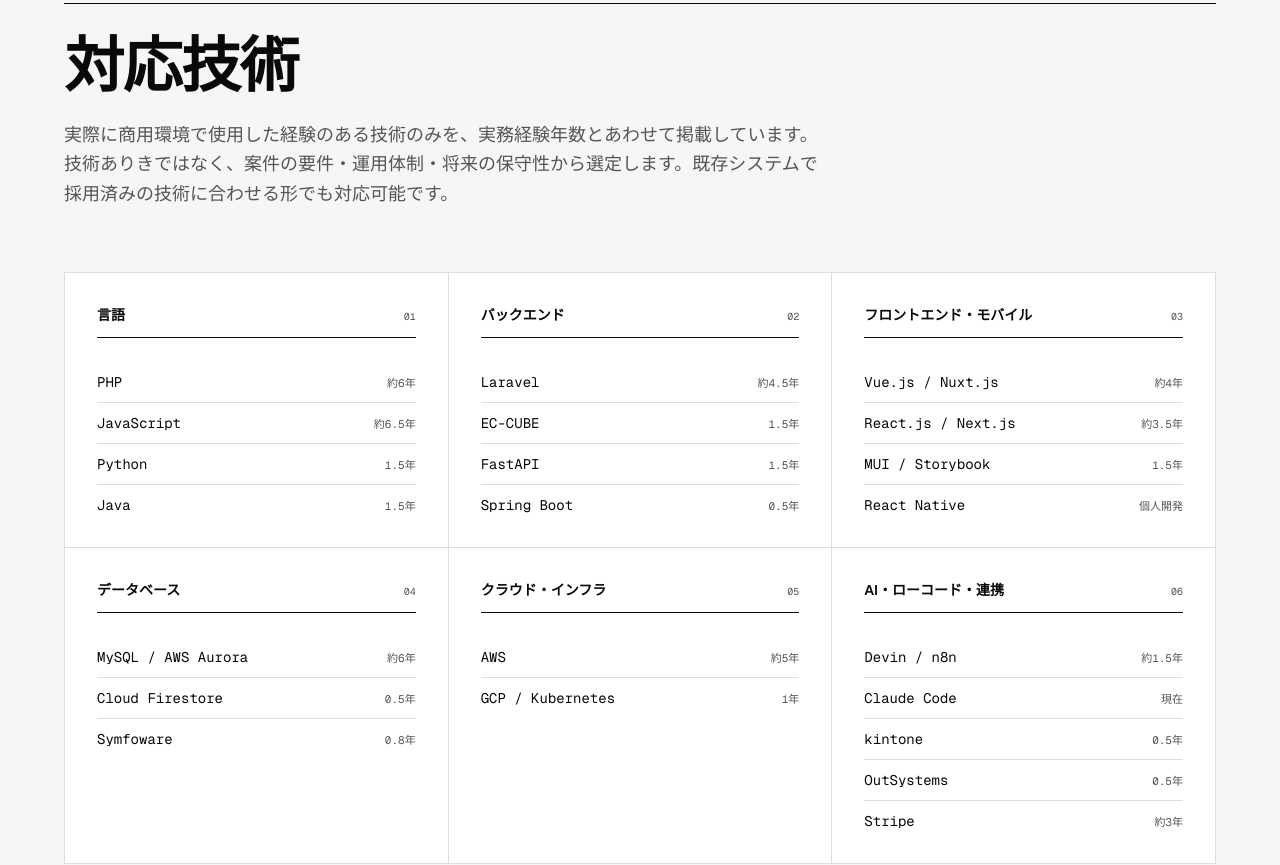
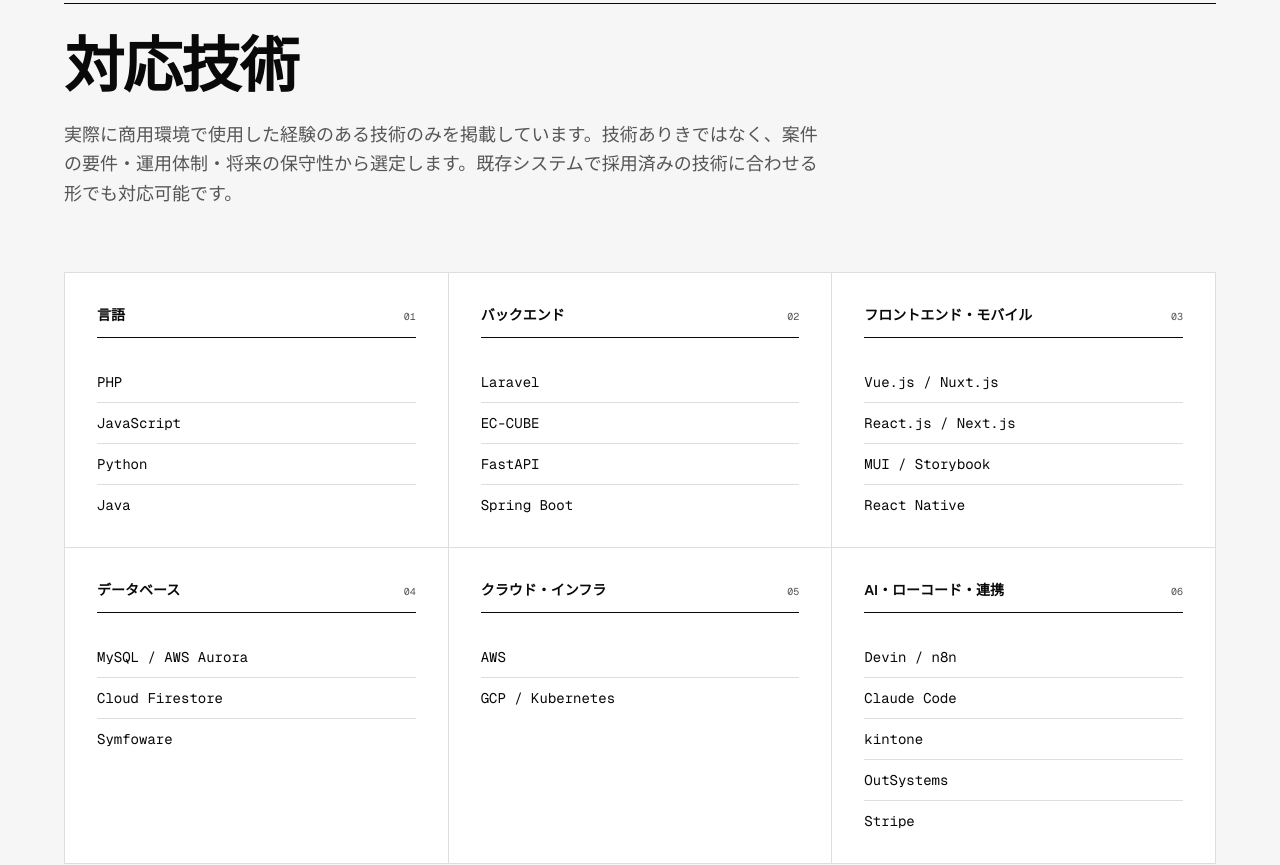
Before and after one commit to ManyConnection/corporate, a Next.js app: page / in a window 1280 px wide. Shown: the part 10160-11025 px from the top of the page. Built offline with nearby package versions, Linux system fonts and the light colour scheme.

Commit message:
対応技術セクションから経験年数の表記と注釈を削除 (#1)
Claude-Session: https://claude.ai/code/session_01NVYLvQKMiSydkYVKCTJUc7

Co-authored-by: Claude <noreply@anthropic.com>

```diff
--- a/components/tech-section.tsx
+++ b/components/tech-section.tsx
@@ -8,55 +8,27 @@ import { SectionHeading } from "@/components/section-heading"
 const stacks = [
   {
     category: "言語",
-    items: [
-      { name: "PHP", years: "約6年" },
-      { name: "JavaScript", years: "約6.5年" },
-      { name: "Python", years: "1.5年" },
-      { name: "Java", years: "1.5年" },
-    ],
+    items: ["PHP", "JavaScript", "Python", "Java"],
   },
   {
     category: "バックエンド",
-    items: [
-      { name: "Laravel", years: "約4.5年" },
-      { name: "EC-CUBE", years: "1.5年" },
-      { name: "FastAPI", years: "1.5年" },
-      { name: "Spring Boot", years: "0.5年" },
-    ],
+    items: ["Laravel", "EC-CUBE", "FastAPI", "Spring Boot"],
   },
   {
     category: "フロントエンド・モバイル",
-    items: [
-      { name: "Vue.js / Nuxt.js", years: "約4年" },
-      { name: "React.js / Next.js", years: "約3.5年" },
-      { name: "MUI / Storybook", years: "1.5年" },
-      { name: "React Native", years: "個人開発" },
-    ],
+    items: ["Vue.js / Nuxt.js", "React.js / Next.js", "MUI / Storybook", "React Native"],
   },
   {
     category: "データベース",
-    items: [
-      { name: "MySQL / AWS Aurora", years: "約6年" },
-      { name: "Cloud Firestore", years: "0.5年" },
-      { name: "Symfoware", years: "0.8年" },
-    ],
+    items: ["MySQL / AWS Aurora", "Cloud Firestore", "Symfoware"],
   },
   {
     category: "クラウド・インフラ",
-    items: [
-      { name: "AWS", years: "約5年" },
-      { name: "GCP / Kubernetes", years: "1年" },
-    ],
+    items: ["AWS", "GCP / Kubernetes"],
   },
   {
     category: "AI・ローコード・連携",
-    items: [
-      { name: "Devin / n8n", years: "約1.5年" },
-      { name: "Claude Code", years: "現在" },
-      { name: "kintone", years: "0.5年" },
-      { name: "OutSystems", years: "0.5年" },
-      { name: "Stripe", years: "約3年" },
-    ],
+    items: ["Devin / n8n", "Claude Code", "kintone", "OutSystems", "Stripe"],
   },
 ]
 
@@ -69,7 +41,7 @@ export function TechSection() {
             index="06"
             eyebrow="Technology"
             title="対応技術"
-            description="実際に商用環境で使用した経験のある技術のみを、実務経験年数とあわせて掲載しています。技術ありきではなく、案件の要件・運用体制・将来の保守性から選定します。既存システムで採用済みの技術に合わせる形でも対応可能です。"
+            description="実際に商用環境で使用した経験のある技術のみを掲載しています。技術ありきではなく、案件の要件・運用体制・将来の保守性から選定します。既存システムで採用済みの技術に合わせる形でも対応可能です。"
             className="mb-16"
           />
 
@@ -85,21 +57,16 @@ export function TechSection() {
                 <ul>
                   {stack.items.map((item) => (
                     <li
-                      key={item.name}
+                      key={item}
                       className="flex items-baseline justify-between gap-4 border-b border-border py-2.5 last:border-b-0 last:pb-0"
                     >
-                      <span className="font-mono text-sm text-foreground">{item.name}</span>
-                      <span className="shrink-0 font-mono text-[11px] text-muted-foreground">{item.years}</span>
+                      <span className="font-mono text-sm text-foreground">{item}</span>
                     </li>
                   ))}
                 </ul>
               </div>
             ))}
           </div>
-
-          <p className="mt-6 font-mono text-[11px] text-muted-foreground">
-            ※ 実務経験年数は案件期間から再集計した概算値です。React Native は個人開発でのリリース実績です。
-          </p>
         </div>
       </div>
     </section>
```
